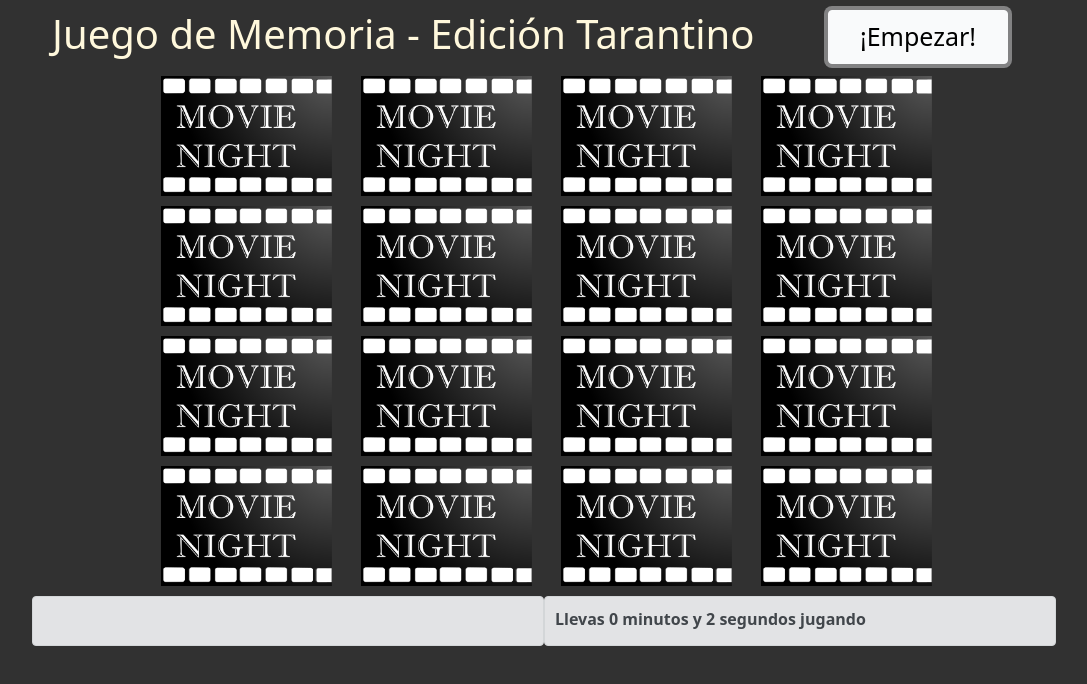
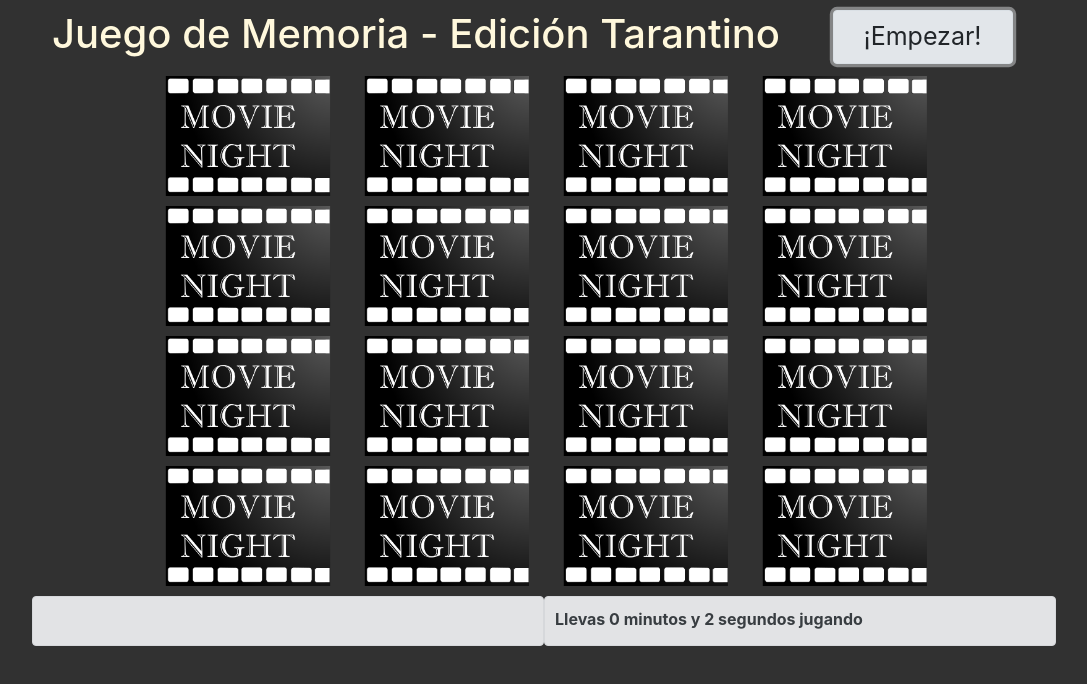
Before and after one commit to anarod13/memotest-peliculas, a website: page index.html in a window 1280 px wide. Both pictures are taken after a click on the button "¡Empezar!". Shown: the whole page, without its empty margins (96-1183 px from the left). Drawn offline with nearby package versions, Linux system fonts and the light colour scheme.

Commit message:
Este proyecto usa bootstrap para darle estilo

```diff
--- a/index.html
+++ b/index.html
@@ -1,7 +1,7 @@
 <head>
     <meta charset="utf-8">
     <meta name="viewport" content="width=device-width, initial-scale=1">
-    <link href="https://cdn.jsdelivr.net/npm/bootstrap@5.0.0-beta1/dist/css/bootstrap.min.css" rel="stylesheet" integrity="sha384-giJF6kkoqNQ00vy+HMDP7azOuL0xtbfIcaT9wjKHr8RbDVddVHyTfAAsrekwKmP1" crossorigin="anonymous">
+    <link href="node_modules\bootstrap\dist\css\bootstrap.min.css" rel="stylesheet">
     <link href="css\styles.css" rel="stylesheet">
 
     <title>Memotest: edición Tarantino</title>
--- a/js/alertas.js
+++ b/js/alertas.js
@@ -8,7 +8,7 @@
 }
 
 
-function actualizarTiempoDeJuego() {
+function activarReloj() {
 
     reloj = setInterval(function() {
         let tiempoDeJuego = calcularTiempo()
--- a/js/main.js
+++ b/js/main.js
@@ -27,8 +27,9 @@
     almacenarCartas();
     $casillas = document.querySelectorAll(".casilla");
     $casillas.forEach($casilla => buscarCarta($casilla));
-    actualizarTiempoDeJuego();
-    habilitarS
+    activarReloj();
+    habilitarSeleccion();
+
     return;
 }
 
```
Also changed, not shown: package.json (added, +23 -0 lines), 2 other files.
